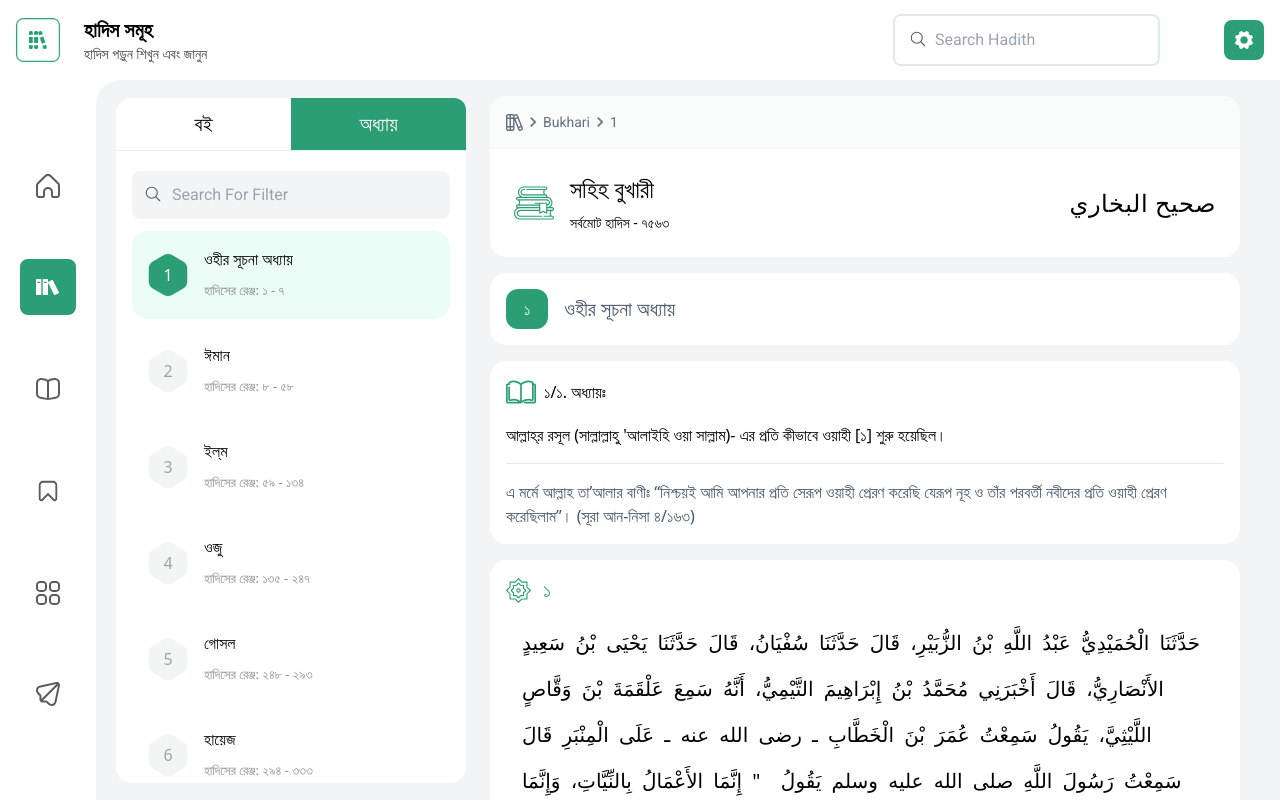
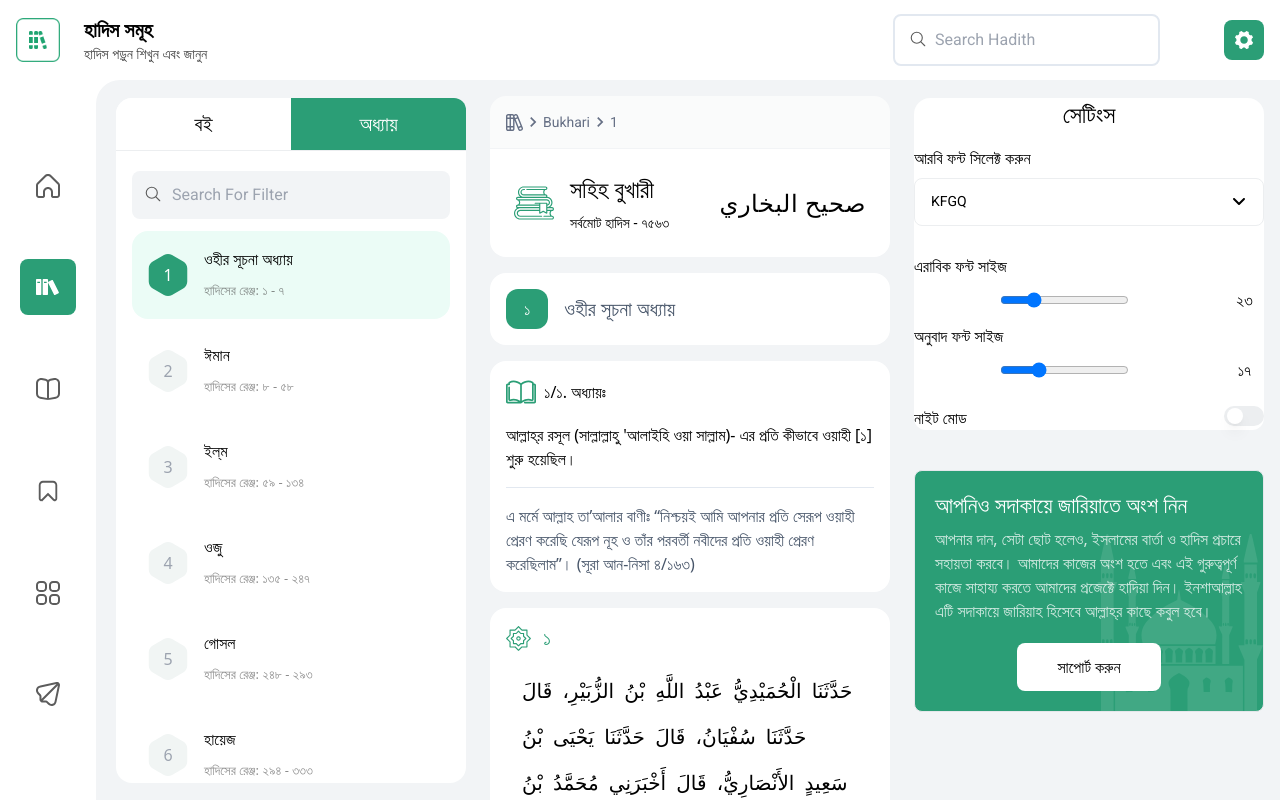
Before and after one commit to IsbatBInHossain/hadith-app, a Next.js app: page / in a window 1280 px wide. Both pictures are taken after a click on the element 1244 px from the left and 40 px from the top of the page. Built offline with nearby package versions, Linux system fonts and the light colour scheme.

Commit message:
Add Setting Context

```diff
--- a/components/AppContext.tsx
+++ b/components/AppContext.tsx
@@ -1,6 +1,7 @@
 'use client'
 
 import { StateContext, ThemeContext } from '@/context'
+import { SettingContext } from '@/context/SettingContext'
 import { StateType, ThemeType } from '@/types'
 import { useState } from 'react'
 
@@ -12,11 +13,14 @@ export const initialState: StateType = {
 const AppContext = ({ children }: { children: React.ReactNode }) => {
   const [state, setState] = useState(initialState)
   const [theme, setTheme] = useState<ThemeType>('light')
+  const [settingOpen, setSettingOpen] = useState(false)
 
   return (
     <ThemeContext.Provider value={{ theme, setTheme }}>
       <StateContext.Provider value={{ state, setState }}>
-        {children}
+        <SettingContext.Provider value={{ settingOpen, setSettingOpen }}>
+          {children}
+        </SettingContext.Provider>
       </StateContext.Provider>
     </ThemeContext.Provider>
   )
--- a/components/Body/Settings/Setting.tsx
+++ b/components/Body/Settings/Setting.tsx
@@ -34,8 +34,11 @@ const Setting = () => {
   }
 
   return (
-    <div className=' rounded-2xl max-xl:pb-36 max-xl:hidden h-[calc(100vh_-_115px)] overflow-y-auto  min-w-[350px] w-[350px] flex flex-col scrollbar custom-scrollbar dark:text-carbon-dark'>
-      <div className=' p-5 rounded-xl max-xl:p-0 bg-white dark:bg-dark-gray'>
+    <div
+      id='setting'
+      className='rounded-2xl max-xl:pb-36 max-xl:hidden h-[calc(100vh_-_115px)] overflow-y-auto  min-w-[350px] w-[350px] flex flex-col scrollbar custom-scrollbar dark:text-carbon-dark'
+    >
+      <div className='p-5 rounded-xl max-xl:p-0 bg-white dark:bg-dark-gray'>
         <div className='font-medium text-center text-2xl '>সেটিংস</div>
         <div className='xl-max:mt-6'>
           <div className=''>
--- a/components/Navbar.tsx
+++ b/components/Navbar.tsx
@@ -1,9 +1,20 @@
+'use client'
+
 import Image from 'next/image'
 import { RiHandHeartFill } from 'react-icons/ri'
 import { IoIosSettings } from 'react-icons/io'
 import Searchbar from './Searchbar'
+import { useContext } from 'react'
+import { SettingContext } from '@/context/SettingContext'
 
 const Navbar = () => {
+  const settingContext = useContext(SettingContext)
+
+  const toggleSetting = () => {
+    const setting = document.getElementById('setting')
+    setting?.classList.toggle('max-xl:hidden')
+    settingContext?.setSettingOpen(!settingContext.settingOpen)
+  }
   return (
     <nav className='fixed z-10 top-0 left-0 right-0 flex items-center justify-between w-full max-md:h-16 h-20 px-4 bg-white dark:bg-dark-gray'>
       <div className=' flex items-center cursor-pointer'>
@@ -36,7 +47,10 @@ const Navbar = () => {
           <p>সাপোর্ট করুন</p>
           <RiHandHeartFill className=' w-6 h-6' />
         </div>
-        <div className=' w-10 h-10 bg-primary items-center justify-center rounded-lg  flex xl:hidden '>
+        <div
+          className=' w-10 h-10 bg-primary items-center justify-center rounded-lg  flex xl:hidden '
+          onClick={toggleSetting}
+        >
           <IoIosSettings className=' w-6 h-6 text-white' />
         </div>
       </div>
--- /dev/null
+++ b/context/SettingContext.tsx
@@ -0,0 +1,8 @@
+import { Dispatch, SetStateAction, createContext } from 'react'
+
+interface SettingContextType {
+  settingOpen: boolean
+  setSettingOpen: Dispatch<SetStateAction<boolean>>
+}
+
+export const SettingContext = createContext<SettingContextType | null>(null)
```
